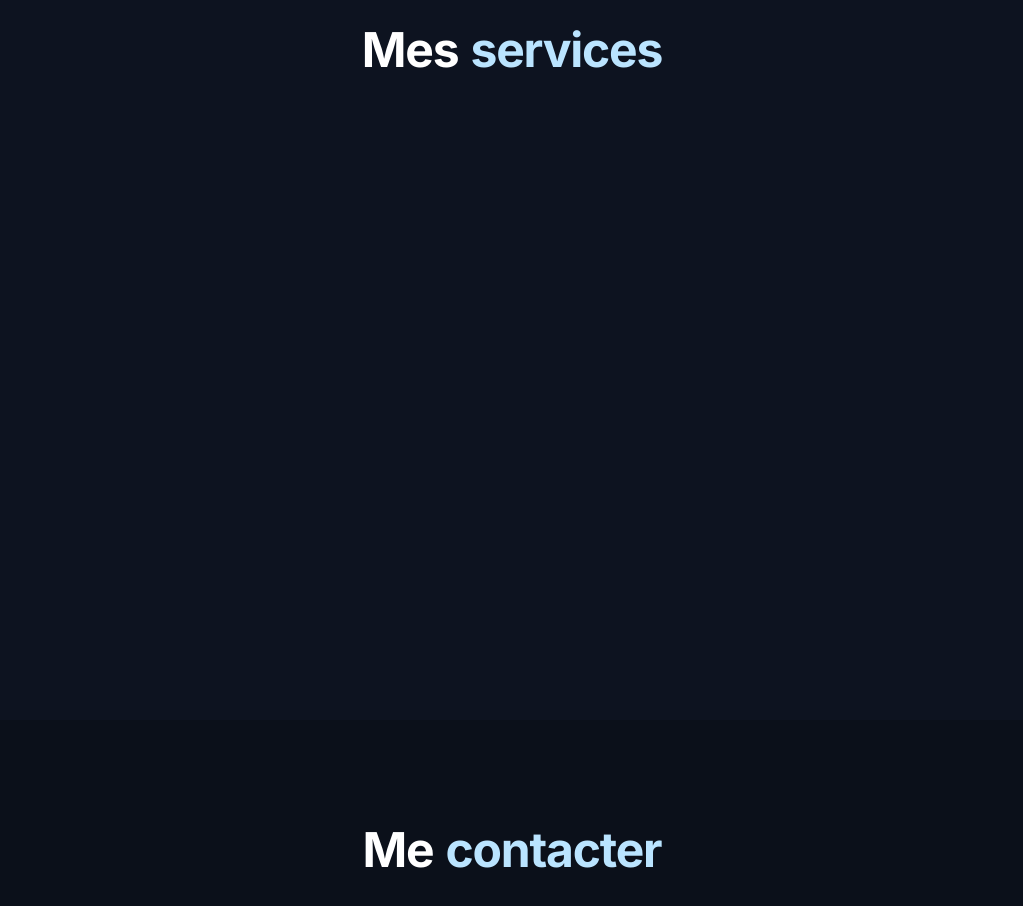
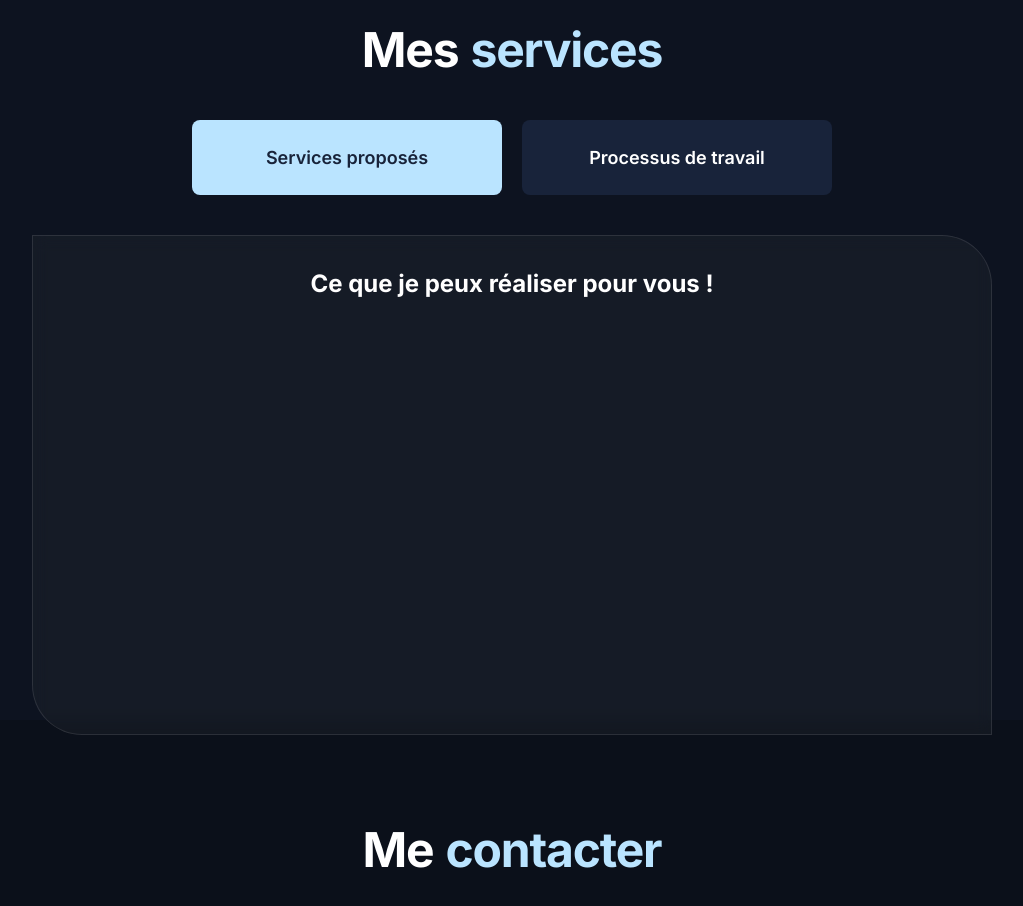
Before and after one commit to NMoumy/portfolio, a Next.js app: page / in a window 1280 px wide. Shown: the part 2480-3386 px from the top of the page, without its empty margins (128-1151 px from the left). Built offline with nearby package versions, Linux system fonts and the light colour scheme.

Commit message:
Début de la section service

```diff
--- a/src/app/globals.css
+++ b/src/app/globals.css
@@ -100,16 +100,19 @@
     @apply bg-accent text-primary;
   }
 
-  .swiper-pagination-bullet {
-    @apply text-primary;
-  }
-  .swiper-pagination-bullet-active::after {
+  .swiper-button-next::after,
+  .swiper-button-prev::after {
     @apply text-accent;
   }
 
-  .swiper-button-next::after,
-  .swiper-button-prev::after {
-    @apply text-accent;
+  .services-div {
+    @apply h-[500px] w-3/4 py-8;
+
+    border-top-right-radius: 50px;
+    border-bottom-left-radius: 50px;
+    h3 {
+      @apply text-center text-xl md:text-xl lg:text-2xl;
+    }
   }
 }
 
--- a/src/components/sections/Services.tsx
+++ b/src/components/sections/Services.tsx
@@ -1,12 +1,39 @@
-import React from "react";
+"use client";
+
+import { TabKeyService } from "@/lib/types";
+import React, { useState } from "react";
+import ServicesContent from "./ServicesContent";
+
+const tabs: { key: TabKeyService; label: string }[] = [
+  { key: "services", label: "Services proposés" },
+  { key: "process", label: "Processus de travail" },
+];
 
 const Services = () => {
+  const [activeTab, setActiveTab] = useState<TabKeyService>("services");
+
   return (
-    <div id="services" className="h-screen">
+    <section id="services" className="h-screen">
       <h2 className="section-title">
         Mes <span className="text-accent">services</span>
       </h2>
-    </div>
+      <div className="flex flex-col flex-1 items-center w-full mt-10 gap-10">
+        <div className="flex w-5/6 sm:w-3/4 lg:w-1/2 flex-row justify-center gap-5 items-center">
+          {tabs.map((tab) => (
+            <button
+              key={tab.key}
+              className={`btn-tab w-2/3 max-w-[330px] h-[60px] lg:h-[75px] ${activeTab === tab.key ? "btn-tab-non-active" : "btn-tab-active"}`}
+              onClick={() => setActiveTab(tab.key)}
+            >
+              {tab.label}
+            </button>
+          ))}
+        </div>
+        <div className="h-full w-full">
+          <ServicesContent activeTab={activeTab as TabKeyService} />
+        </div>
+      </div>
+    </section>
   );
 };
 
--- /dev/null
+++ b/src/components/sections/ServicesContent.tsx
@@ -0,0 +1,34 @@
+import { TabKeyService } from "@/lib/types";
+import React from "react";
+import servicesData from "../../lib/data/servicesData.json";
+
+type ServicesContentProps = {
+  activeTab: TabKeyService;
+};
+
+const ServicesContent = ({ activeTab }: ServicesContentProps) => {
+  const content = servicesData[activeTab];
+
+  // Cette fonction rend la section "Services" de la page.
+  const renderServicesSection = () => (
+    <div className="services-div glassmorphic">
+      <h3>{content.title}</h3>
+    </div>
+  );
+
+  // Cette fonction rend la section "Process" de la page.
+  const renderProcessSection = () => (
+    <div className="services-div glassmorphic">
+      <h3>{content.title}</h3>
+    </div>
+  );
+
+  return (
+    <div className="w-full h-full flex justify-center items-center">
+      {activeTab === "services" && renderServicesSection()}
+      {activeTab === "process" && renderProcessSection()}
+    </div>
+  );
+};
+
+export default ServicesContent;
--- /dev/null
+++ b/src/lib/data/servicesData.json
@@ -0,0 +1,10 @@
+{
+  "services": {
+    "title": "Ce que je peux réaliser pour vous !",
+    "description": "Je techniqesse, hésitez pas à me contacter !"
+  },
+  "process": {
+    "title": "Mon processus de travail",
+    "description": "hésitez pas à me contacter !"
+  }
+}
--- a/src/lib/types/index.ts
+++ b/src/lib/types/index.ts
@@ -2,3 +2,5 @@
 
 // For the About component, we define a type TabKey that represents the keys of the aboutData object. This allows us to use TypeScript's type checking to ensure that we only use valid keys when setting the activeTab state.
 export type TabKey = 'about' | 'skills' | 'education' | 'experience';
+
+export type TabKeyService = 'services' | 'process';
```
